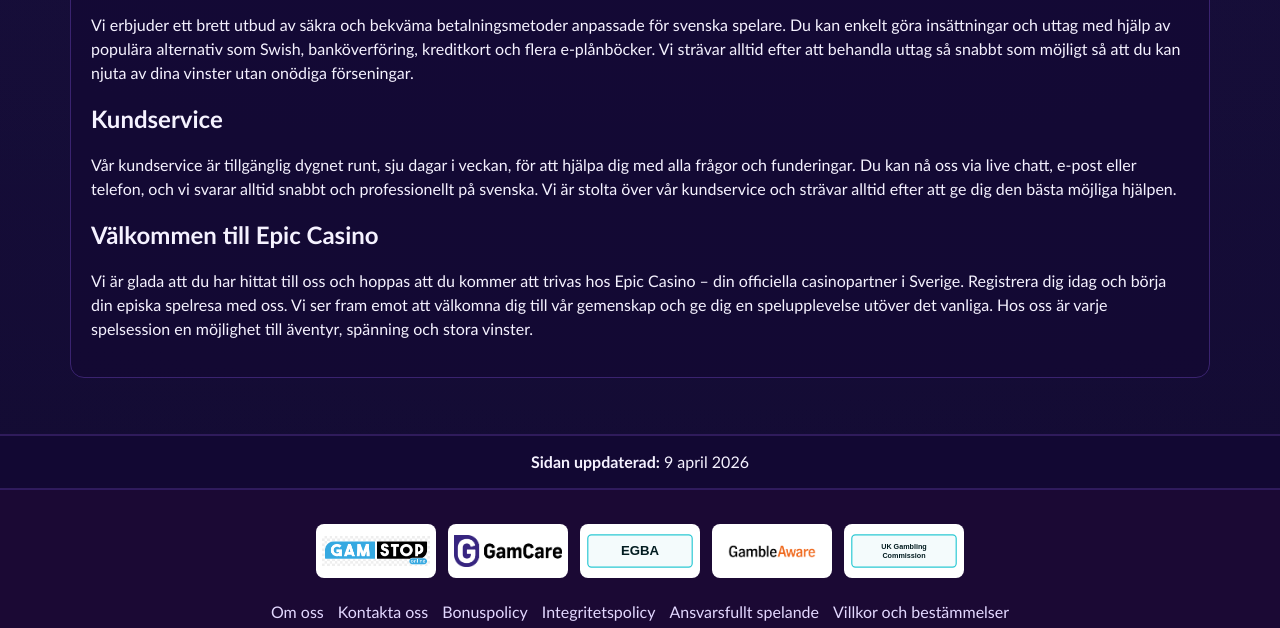
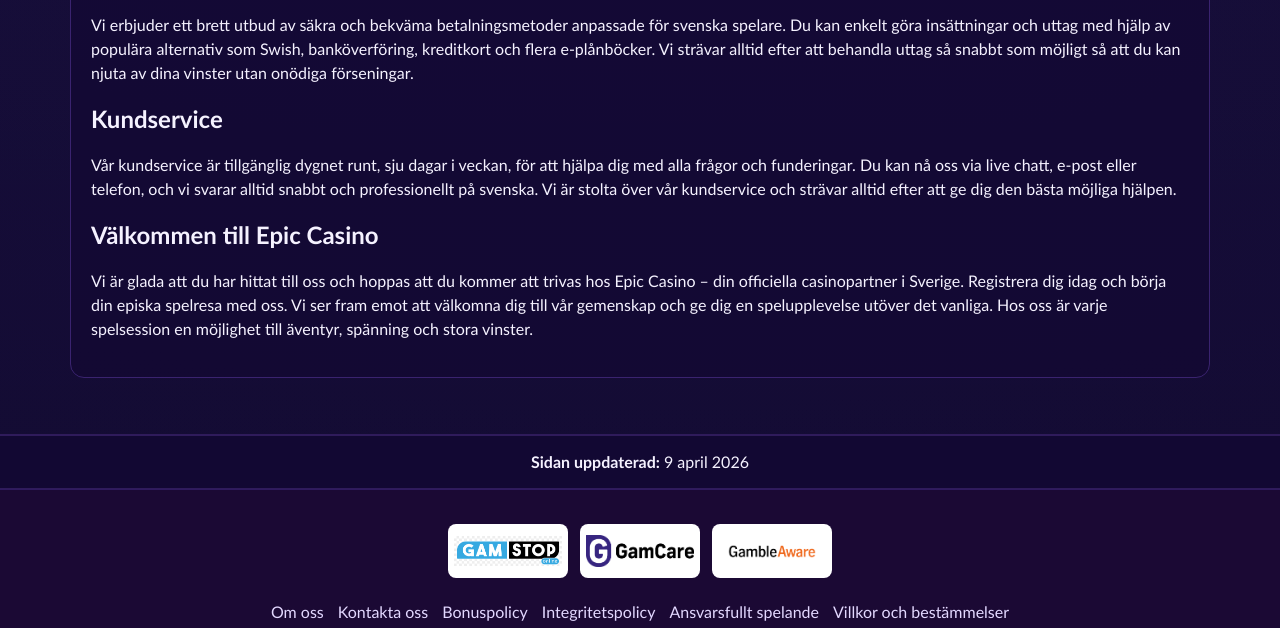
Before and after one commit to danilmarsu-oss/epic-casino-site, a plain HTML site: page about-us/index.html in a window 1280 px wide. Shown: the part 1626-2254 px from the top of the page. Drawn offline with Linux system fonts and the light colour scheme.

Commit message:
Remove EGBA and UK Gambling Commission badges from all footers

```diff
--- a/about-us/index.html
+++ b/about-us/index.html
@@ -103,14 +103,8 @@
           <a href="https://www.gamcare.org.uk/" target="_blank" rel="noopener noreferrer">
             <img src="../trust badges/GamCare.png" alt="GamCare" />
           </a>
-          <a href="https://www.egba.eu/" target="_blank" rel="noopener noreferrer">
-            <img src="../trust badges/egba.svg" alt="EGBA" />
-          </a>
           <a href="https://www.begambleaware.org/" target="_blank" rel="noopener noreferrer">
             <img src="../trust badges/gambleaware.png" alt="BeGambleAware" />
-          </a>
-          <a href="https://www.gamblingcommission.gov.uk/" target="_blank" rel="noopener noreferrer">
-            <img src="../trust badges/uk-gambling-commission.svg" alt="Gambling Commission" />
           </a>
         </div>
 
```
Also changed, not shown: app/index.html (+0 -6 lines), bonus-policy/index.html (+0 -6 lines), bonus/index.html (+0 -6 lines), contact-us/index.html (+0 -6 lines), index.html (+0 -6 lines), login/index.html (+0 -6 lines), privacy-policy/index.html (+0 -6 lines), responsible-gambling/index.html (+0 -6 lines), terms-and-conditions/index.html (+0 -6 lines).
